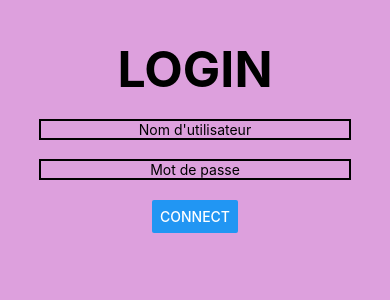
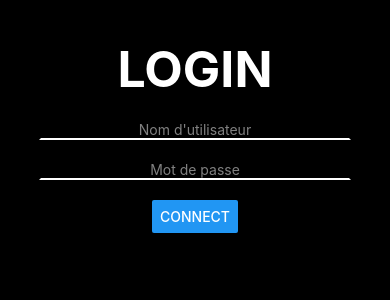
Before and after one commit to Yoctiiking/ExoTP, a React Native app: screen / in a window 390 px wide. Shown: the top 300 px of the page. Built offline with nearby package versions, Linux system fonts and the light colour scheme.

Commit message:
Exo3_on_the_TextInput_4

```diff
--- a/App.tsx
+++ b/App.tsx
@@ -13,55 +13,83 @@ import {
 } from 'react-native';
 
 export default function App() {
-
   const [identifiants, setIndentifiants] = useState([
     {
-        placeholder: 'Nom d\'utilisateur',
-        value:"",
+      placeholder: "Nom d'utilisateur",
+      value: '',
+      type: 'email-address',
+      security: false
     },
     {
       placeholder: 'Mot de passe',
-        value: "",
-      }
+      value: '',
+      type: 'default',
+      security: true
+    },
   ]);
 
   const updateIdentifiants = (value, index) => {
     const stageId = [...identifiants];
     stageId[index].value = value;
     setIndentifiants(stageId);
+  };
+
+  const handlePress = () => {
+    let valide = false;
+    let nbAro = 0;
+
+    for (let i = 0; i < identifiants[0].value.length; i++) {
+      if (identifiants[0].value[i] === '@') {
+        nbAro++;
+      }
     }
 
-  const handlePress = () => {
-    console.log(identifiants.map(item => item.value));
-    if(identifiants[0].value !== ''){
-      Alert.alert('Login ID',
+    valide = nbAro === 1; // Valide si un seul "@" est trouvé
+
+    if (valide) {
+      if (identifiants[1].value.length >= 8) {
+        console.log(identifiants.map((item) => item.value));
+        Alert.alert(
+          'Login ID',
           `Username: ${identifiants[0].value}\nPassword: ${identifiants[1].value}`,
-      [{
+          [
+            {
               text: 'Ok',
               style: 'default',
-      }]);
+            },
+          ]
+        );
       } else {
-      ToastAndroid.show("Enter your username", 3);
+        ToastAndroid.show(
+          'Your password must have at least 8 characters',
+          ToastAndroid.LONG
+        );
       }
+    } else {
+      ToastAndroid.show('Enter a valid email address', ToastAndroid.LONG);
     }
+  };
 
   return (
     <View style={styles.container}>
       <ScrollView>
-        <Text style = {{fontSize: 50, textAlign: 'center', fontWeight: 'bold'}}>LOGIN</Text>
-        {identifiants.map( (value, index) => (
-          <TextInput style={styles.textInput}
-            key = {index}
-            value = {value.value}
-            placeholder = {value.placeholder}
-            onChangeText = {(val) => updateIdentifiants(val, index)}
+        <Text style={{ fontSize: 50, textAlign: 'center', fontWeight: 'bold', color: "white" }}>
+          LOGIN
+        </Text>
+        {identifiants.map((value, index) => (
+          <TextInput
+            style={styles.textInput}
+            key={index}
+            keyboardType={value.type}
+            secureTextEntry = {value.security}
+            value={value.value}
+            placeholder={value.placeholder}
+            placeholderTextColor="grey"
+            onChangeText={(val) => updateIdentifiants(val, index)}
           />
         ))}
         <View style={styles.buttonView}>
-          <Button
-            title = "Connect"
-            onPress = {handlePress}
-          />
+          <Button title="Connect" onPress={handlePress} />
         </View>
       </ScrollView>
     </View>
@@ -70,17 +98,18 @@ export default function App() {
 
 const styles = StyleSheet.create({
   container: {
-    backgroundColor: 'plum',
+    backgroundColor: 'black',
     flex: 1,
-    paddingTop: "10%",
+    paddingTop: '10%',
   },
   textInput: {
     textAlign: 'center',
-    borderColor: 'black',
+    borderBottomColor: 'white',
     borderWidth: 2,
     alignSelf: 'center',
     marginTop: '5%',
     width: '80%',
+    color: "white",
   },
 
   buttonView: {
```
Lines whose indentation alone changed are shown as unchanged.
